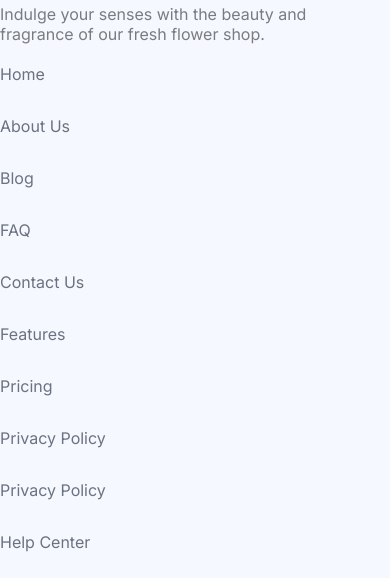
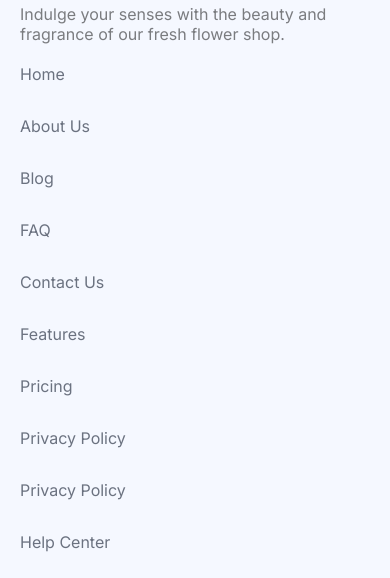
Before and after one commit to Rohan-islam-dev/2nd-assignment, a plain HTML site: page index.html in a window 390 px wide. Shown: the part 5400-5978 px from the top of the page. Drawn offline with Linux system fonts and the light colour scheme.

Commit message:
footer margin added

```diff
--- a/style.css
+++ b/style.css
@@ -436,4 +436,8 @@ footer {
     gap: 0;
     margin-top: 20px;
   }
+  footer{
+    margin-left: 20px;
+    margin-bottom: 20px;
+  }
 }
```
